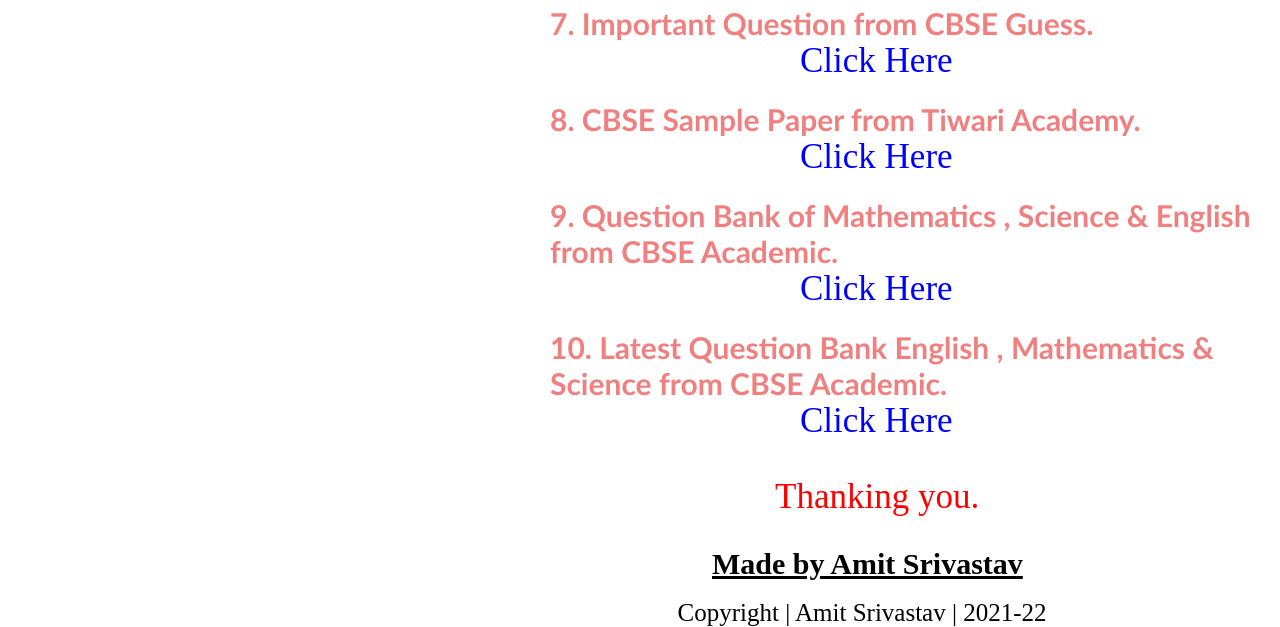
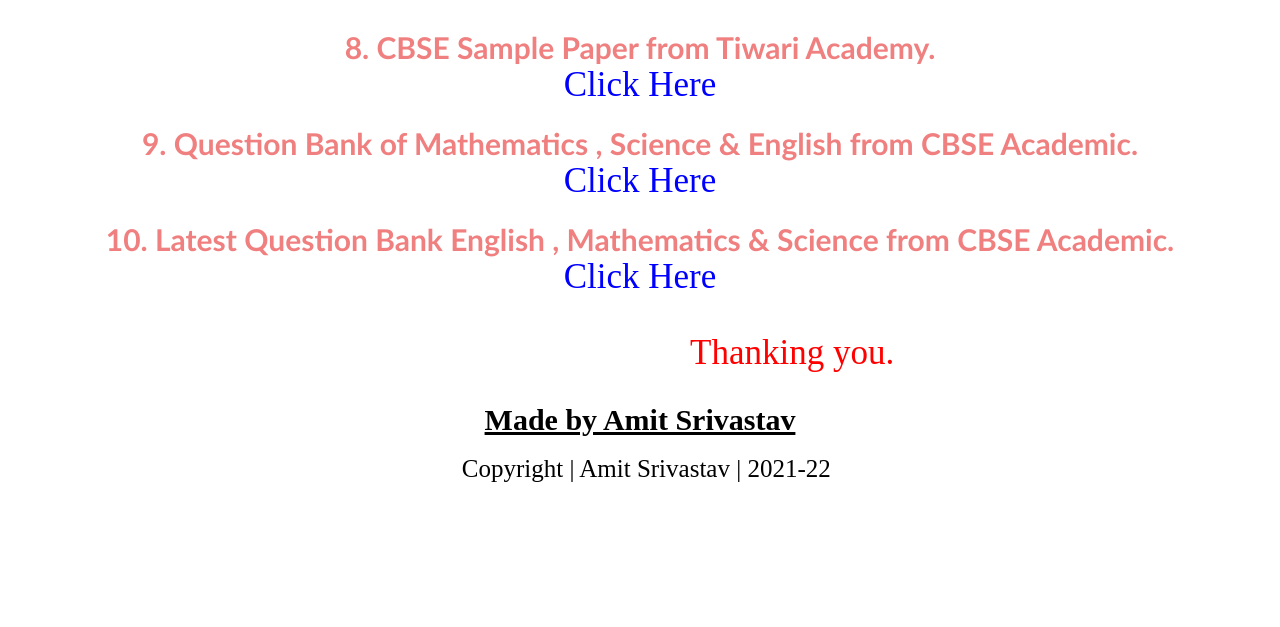
Before and after one commit to amitsrivastav72/class10questionspaper, a plain HTML site: page index.html in a window 1280 px wide. Shown: the part 819-1446 px from the top of the page. After the commit the page ends 1302 px from the top, so only its background shows below. Drawn offline with Linux system fonts and the light colour scheme.

Commit message:
Update cbse.css

```diff
--- a/cbse.css
+++ b/cbse.css
@@ -1,3 +1,4 @@
+
 *
 {
 	margin: 0px;
@@ -26,11 +27,10 @@ h1{
 h2{
 	text-align: center;
 	padding-top: -5px;
-
 	color: blue;
 }
 p{
-	padding-left: 550px;
+	text-align:center;
 	font-size: 30px;
 	padding-top: 20px;
 	font-display: left;
@@ -41,10 +41,11 @@ p{
 }
 .summ ul li a {
 	text-decoration:none;
-	padding-left: 800px;
+	text-align:center;
 	color: blue;
 }
 .summ ul li {
+	text-align:center;
 	font-size: 35px;
 }
 a:hover{
@@ -53,19 +54,20 @@ a:hover{
 	position: absolute;
 }
 abc{
+
 	color: red;
+	padding-left:690px;
 	margin-top: 20px;
-	padding-left: 775px;
 	font-size: 35px;
 
 }
 h4{
 	margin-top:30px;
-	padding-left:712px;
+	text-align:center;
 	font-size: 30px;
 	text-decoration: underline;
 }
 .bottom{
-	padding-left: 665px;
+	text-align:center;
 	font-size: 25px;
 }
```
